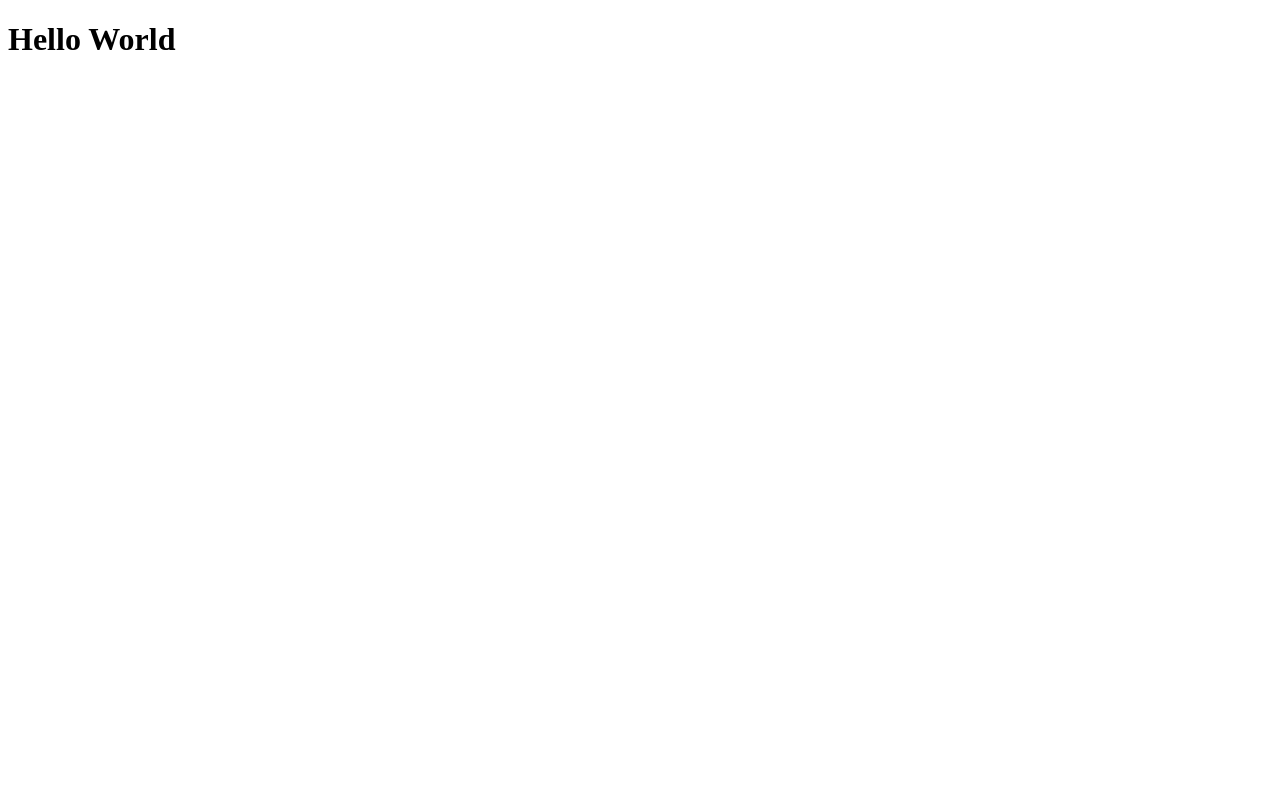
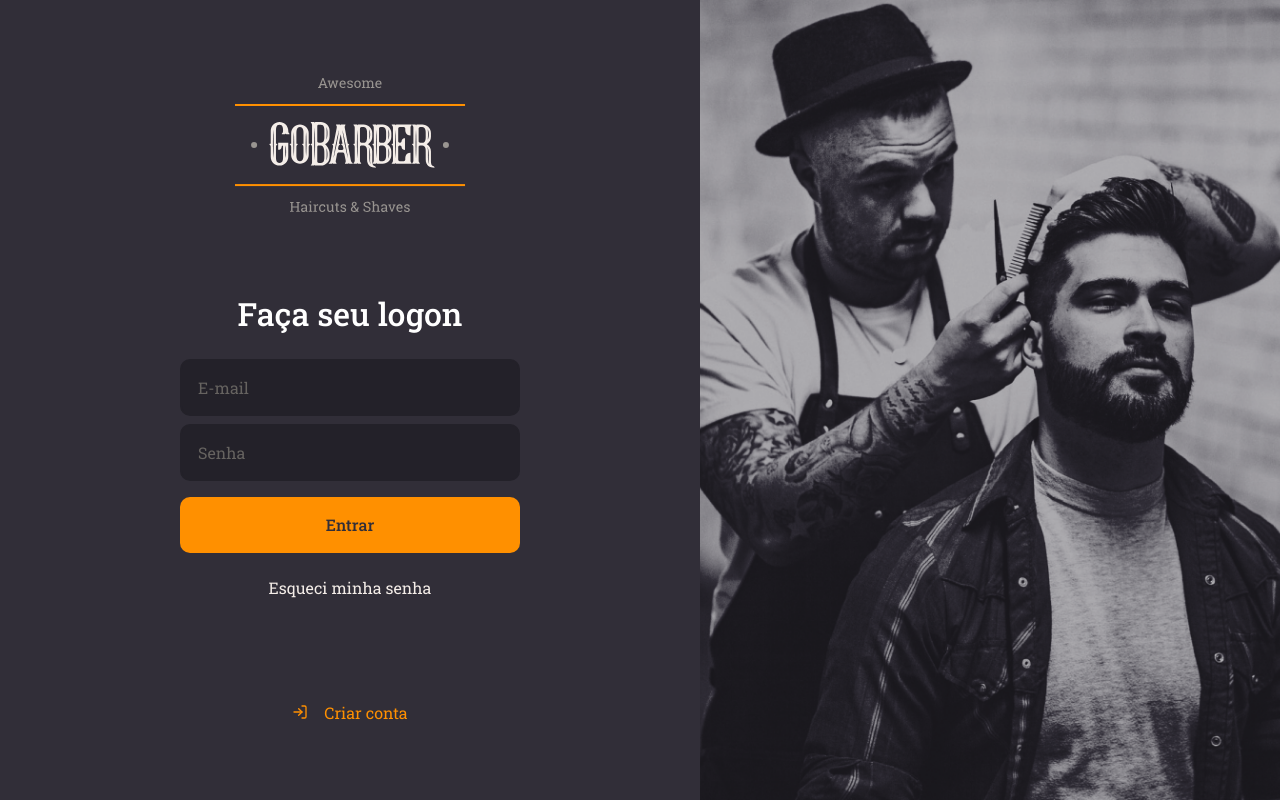
Before and after one commit to lbcosta/bootcamp-web, a React (Create React App) app: page / in a window 1280 px wide. Built offline with nearby package versions, Linux system fonts and the light colour scheme.

Commit message:
1.1 - Estrutura das Páginas | Página de Login

```diff
--- a/src/App.tsx
+++ b/src/App.tsx
@@ -1,5 +1,13 @@
 import React from "react";
 
-const App: React.FC = () => <h1>Hello World</h1>;
+import GlobalStyle from "./styles/global";
+import SignIn from "./pages/SignIn";
+
+const App: React.FC = () => (
+  <>
+    <SignIn />
+    <GlobalStyle />
+  </>
+);
 
 export default App;
--- /dev/null
+++ b/src/pages/SignIn/index.tsx
@@ -0,0 +1,34 @@
+import React from "react";
+import { FiLogIn } from "react-icons/fi";
+
+import logoImg from "../../assets/logo.svg";
+
+import { Container, Content, Background } from "./styles";
+
+const SignIn: React.FC = () => (
+  <Container>
+    <Content>
+      <img src={logoImg} alt="GoBarber" />
+
+      <form>
+        <h1>Faça seu logon</h1>
+
+        <input placeholder="E-mail" />
+
+        <input type="password" placeholder="Senha" />
+
+        <button type="submit">Entrar</button>
+
+        <a href="forgot">Esqueci minha senha</a>
+      </form>
+
+      <a href="Login">
+        <FiLogIn />
+        Criar conta
+      </a>
+    </Content>
+    <Background />
+  </Container>
+);
+
+export default SignIn;
--- /dev/null
+++ b/src/pages/SignIn/styles.ts
@@ -0,0 +1,102 @@
+import styled from "styled-components";
+import { shade } from "polished";
+
+import signInBackgroundImg from "../../assets/sign-in-background.png";
+
+export const Container = styled.div`
+  height: 100vh;
+
+  display: flex;
+  align-items: stretch;
+`;
+
+export const Content = styled.div`
+  display: flex;
+  flex-direction: column;
+  align-items: center;
+
+  place-content: center;
+
+  width: 100%;
+  max-width: 700px;
+
+  form {
+    margin: 80px 0;
+    width: 340px;
+    text-align: center;
+
+    h1 {
+      margin-bottom: 24px;
+    }
+
+    input {
+      background: #232129;
+      border-radius: 10px;
+      border: 2px solid #232129;
+      padding: 16px;
+      width: 100%;
+      color: #f4ede8;
+
+      &::placeholder {
+        color: #666360;
+      }
+
+      & + input {
+        margin-top: 8px;
+      }
+    }
+
+    button {
+      background: #ff9000;
+      height: 56px;
+      border-radius: 10px;
+      border: 0;
+      padding: 0 16px;
+      color: #312e38;
+      width: 100%;
+      font-weight: 500;
+      margin-top: 16px;
+      transition: background-color 0.2s;
+
+      &:hover {
+        background: ${shade(0.2, "#ff9000")};
+      }
+    }
+
+    a {
+      color: #f4ede8;
+      display: block;
+      margin-top: 24px;
+      text-decoration: none;
+      transition: color 0.2s;
+
+      &:hover {
+        color: ${shade(0.2, "#f4ede8")};
+      }
+    }
+  }
+  > a {
+    color: #ff9000;
+    display: block;
+    margin-top: 24px;
+    text-decoration: none;
+    transition: color 0.2s;
+
+    display: flex;
+    align-items: center;
+
+    svg {
+      margin-right: 16px;
+    }
+
+    &:hover {
+      color: ${shade(0.2, "#ff9000")};
+    }
+  }
+`;
+
+export const Background = styled.div`
+  flex: 1;
+  background: url(${signInBackgroundImg}) no-repeat center;
+  background-size: cover;
+`;
```
Also changed, not shown: src/assets/logo.svg (added), src/assets/sign-in-background.png (added).
